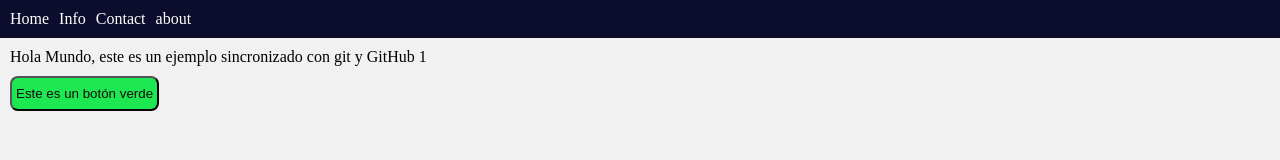
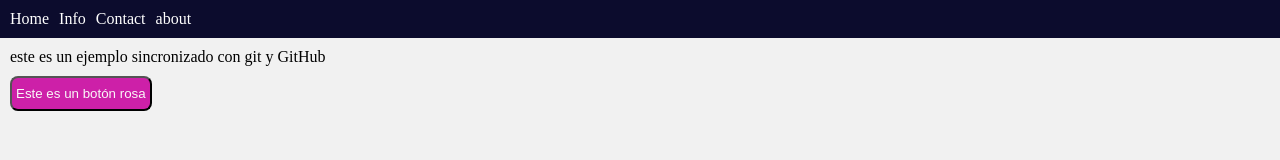
Before and after one commit to DarkChic/ejemplo-Git, a plain HTML site: page index.html in a window 1280 px wide. Drawn offline with Linux system fonts and the light colour scheme.

Commit message:
El boton es rosa

```diff
--- a/index.html
+++ b/index.html
@@ -17,9 +17,9 @@
       </ul>
     </div>
     <div class="container">
-      <p>Hola Mundo, este es un ejemplo sincronizado con git y GitHub 1</p>
+      <p>este es un ejemplo sincronizado con git y GitHub</p>
       <div class="actions">
-        <button>Este es un botón verde</button>
+        <button>Este es un botón rosa</button>
       </div>
     </div>
   </body>
--- a/styles.css
+++ b/styles.css
@@ -9,8 +9,8 @@ body {
 }
 
 button {
-  background-color: rgb(30, 232, 81);
-  color: rgb(24, 11, 11);
+  background-color: rgb(205, 32, 168);
+  color: rgb(250, 248, 248);
   padding: 8px 4px;
   border-radius: 8px;
   cursor: pointer;
```
